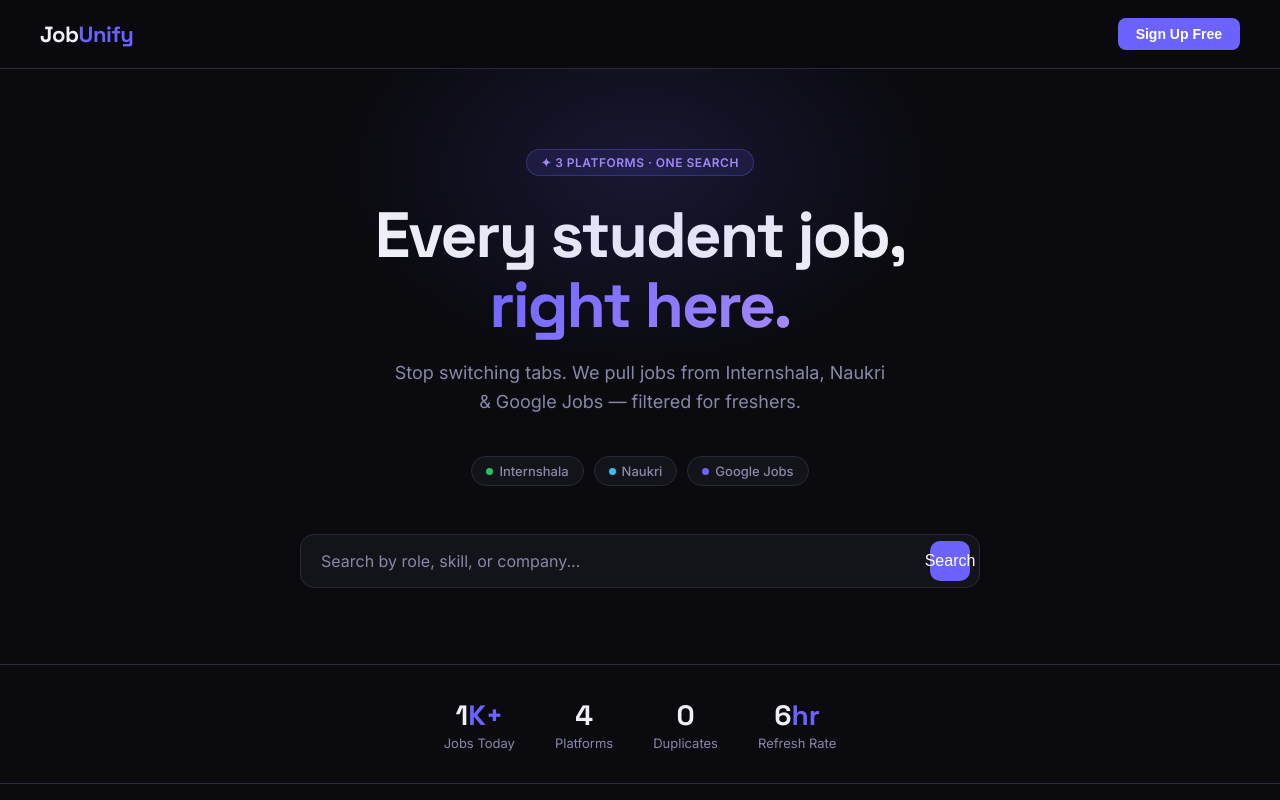
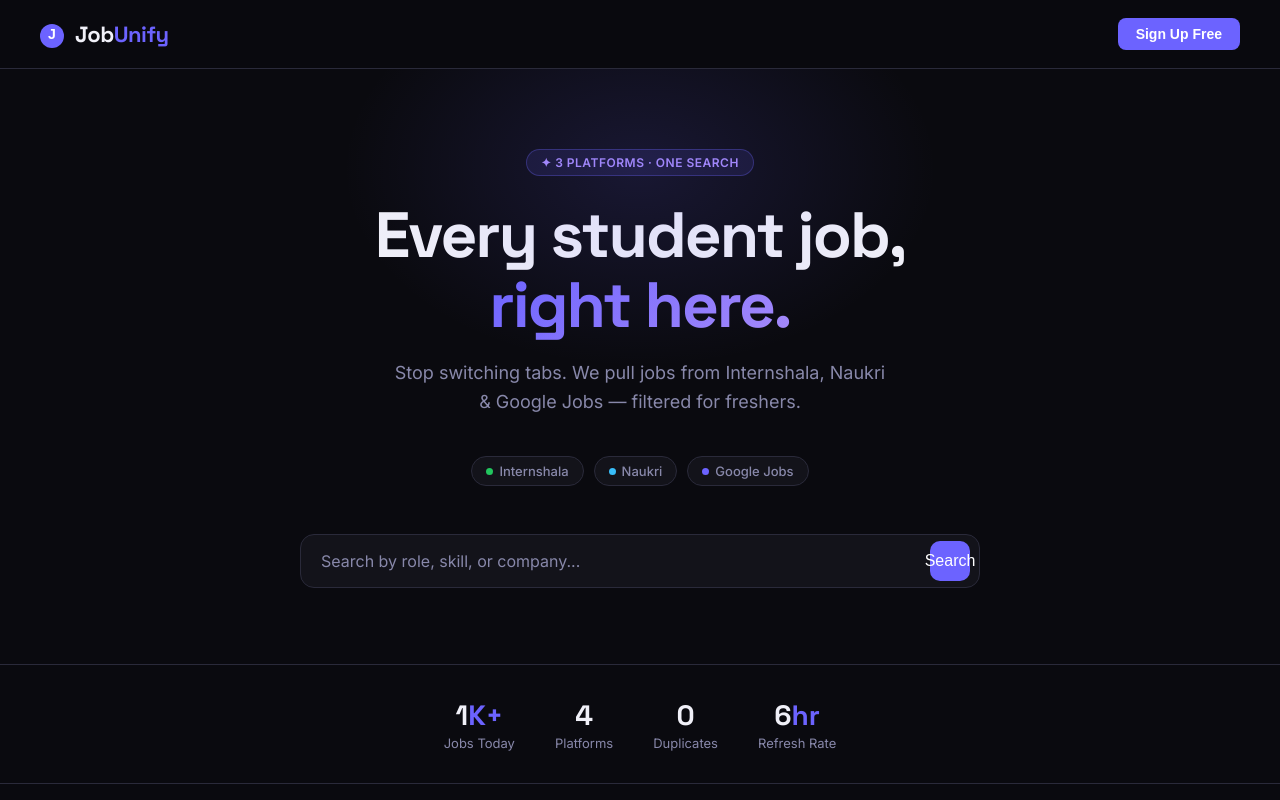
Before and after one commit to shivang-69/JobUnify, a website: page frontend/index.html in a window 1280 px wide. Shown: the top 800 px of the page. Drawn offline with Linux system fonts and the light colour scheme; no server answers.

Commit message:
Add favicon, apple-touch-icon, and SVG logo to navbar

```diff
--- a/frontend/index.html
+++ b/frontend/index.html
@@ -4,6 +4,9 @@
   <meta charset="UTF-8" />
   <meta name="viewport" content="width=device-width, initial-scale=1.0"/>
   <title>JobUnify — All Jobs, One Place</title>
+  <link rel="icon" href="/favicon.ico" sizes="any" />
+  <link rel="icon" href="/jobunify-logo.svg" type="image/svg+xml" />
+  <link rel="apple-touch-icon" href="/jobunify-logo-192.png" />
   <link href="https://fonts.googleapis.com/css2?family=Inter:wght@300;400;500;600;700&family=Space+Grotesk:wght@500;600;700&display=swap" rel="stylesheet"/>
   <link rel="stylesheet" href="style.css"/>
 </head>
@@ -11,7 +14,10 @@
 
   <!-- NAVBAR -->
   <nav>
-    <div class="logo">Job<span>Unify</span></div>
+    <div class="logo">
+      <img src="/jobunify-logo.svg" alt="JobUnify logo" width="24" height="24" style="vertical-align:middle; margin-right:6px;" />
+      Job<span>Unify</span>
+    </div>
     <div class="nav-links">
       <a href="signup.html"><button class="nav-btn">Sign Up Free</button></a>
       <div class="avatar-wrap">
```
Also changed, not shown: frontend/favicon.ico (added), frontend/jobunify-logo-192.png (added), frontend/jobunify-logo-512 (1).png (added), frontend/jobunify-logo.svg (added).
